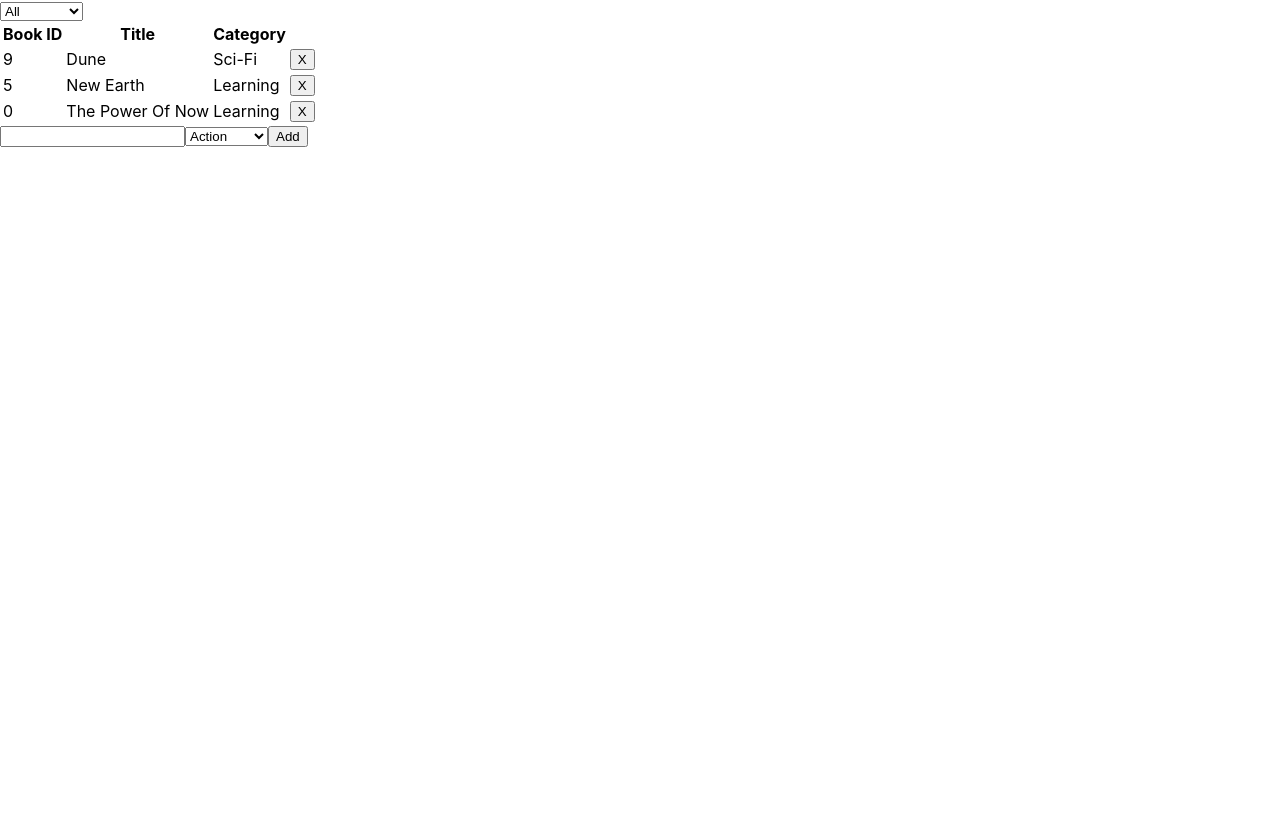
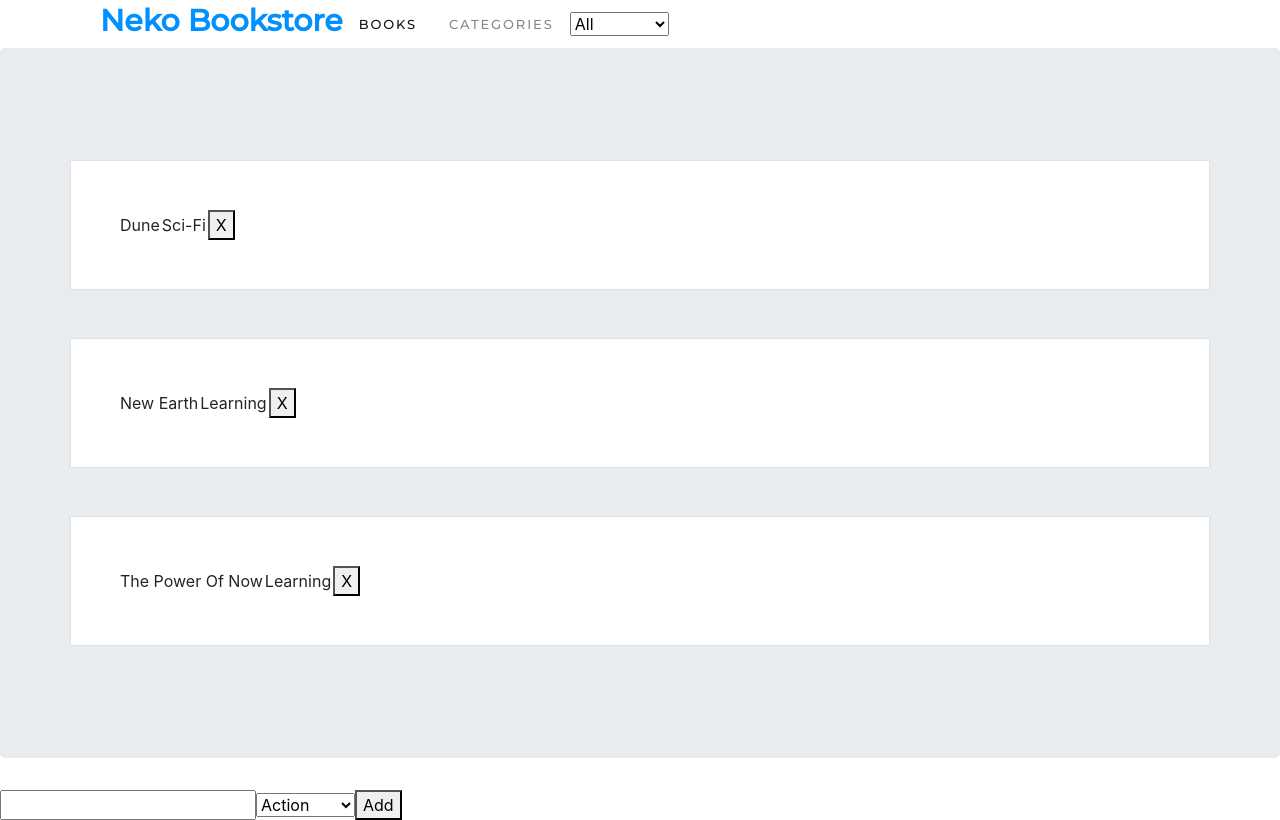
Before and after one commit to AbdelrhmanAmin/Bookstore, a React (Create React App) app: page / in a window 1280 px wide. Built offline with nearby package versions, Linux system fonts and the light colour scheme.

Commit message:
add navbar and mapped books styling

```diff
--- a/package.json
+++ b/package.json
@@ -6,6 +6,7 @@
     "@testing-library/jest-dom": "^5.11.4",
     "@testing-library/react": "^11.1.0",
     "@testing-library/user-event": "^12.1.10",
+    "bootstrap": "^4.6.0",
     "prop-types": "^15.7.2",
     "react": "^17.0.2",
     "react-dom": "^17.0.2",
--- a/src/components/App.js
+++ b/src/components/App.js
@@ -1,5 +1,6 @@
 import BooksForm from '../containers/BooksForm';
 import BooksList from '../containers/BooksList';
+import '../style.css';
 
 function App() {
   return (
--- a/src/components/Book.js
+++ b/src/components/Book.js
@@ -1,14 +1,15 @@
 import PropTypes from 'prop-types';
 
 const Book = ({ book: { id, title, category }, key, handleRemoveBook }) => (
-  <tr key={key}>
-    <td>{id}</td>
-    <td>{title}</td>
-    <td>{category}</td>
-    <td>
-      <button type="button" onClick={() => handleRemoveBook({ id, title, category })}>X</button>
-    </td>
-  </tr>
+  <ul className="container bg-white my-5 p-5 border">
+    <li key={key} className="list-unstyled">
+      <td>{title}</td>
+      <td>{category}</td>
+      <td>
+        <button type="button" onClick={() => handleRemoveBook({ id, title, category })}>X</button>
+      </td>
+    </li>
+  </ul>
 );
 Book.propTypes = {
   book: PropTypes.exact({
--- a/src/containers/BooksList.js
+++ b/src/containers/BooksList.js
@@ -27,18 +27,15 @@ const BooksList = (props) => {
   ));
   return (
     <div>
-      <CategoryFilter handleFilterChange={handleFilterChange} />
-      <table>
-        <thead>
-          <tr>
-            <th>Book ID</th>
-            <th>Title</th>
-            <th>Category</th>
-          </tr>
-        </thead>
+      <div className="d-flex align-items-center nav">
+        <strong className="headline h3">Neko Bookstore</strong>
+        <span className="p-3 text-opacity-2">BOOKS</span>
+        <span className="p-3 text-opacity-1">CATEGORIES</span>
+        <CategoryFilter handleFilterChange={handleFilterChange} />
+      </div>
+      <div className="jumbotron">
         {bookList}
-        <tbody />
-      </table>
+      </div>
     </div>
   );
 };
--- a/src/index.js
+++ b/src/index.js
@@ -1,5 +1,6 @@
 import React from 'react';
 import ReactDOM from 'react-dom';
+import 'bootstrap/dist/css/bootstrap.css';
 import './index.css';
 import { Provider } from 'react-redux';
 import { createStore } from 'redux';
--- /dev/null
+++ b/src/style.css
@@ -0,0 +1,45 @@
+@import url('https://fonts.googleapis.com/css2?family=Montserrat:wght@500&display=swap');
+:root {
+  --blue: #1e90ff;
+  --white: #ffffff;
+  --azure: #0290ff;
+  --black-two: #121212;
+}
+.nav {
+  padding: 0 100px;
+}
+.container {
+  width: 1200px;
+  margin: 0 auto;
+}
+.headline {
+  font-family: Montserrat;
+  font-size: 30px;
+  font-weight: bold;
+  font-stretch: normal;
+  font-style: normal;
+  line-height: normal;
+  letter-spacing: normal;
+  color: var(--azure);
+}
+.text-opacity-2 {
+  font-family: Montserrat;
+  font-size: 13px;
+  font-weight: normal;
+  font-stretch: normal;
+  font-style: normal;
+  line-height: normal;
+  letter-spacing: 1.9px;
+  color: var(--black-two);
+}
+.text-opacity-1 {
+  opacity: 0.5;
+  font-family: Montserrat;
+  font-size: 13px;
+  font-weight: normal;
+  font-stretch: normal;
+  font-style: normal;
+  line-height: normal;
+  letter-spacing: 1.9px;
+  color: var(--black-two);
+}
```
